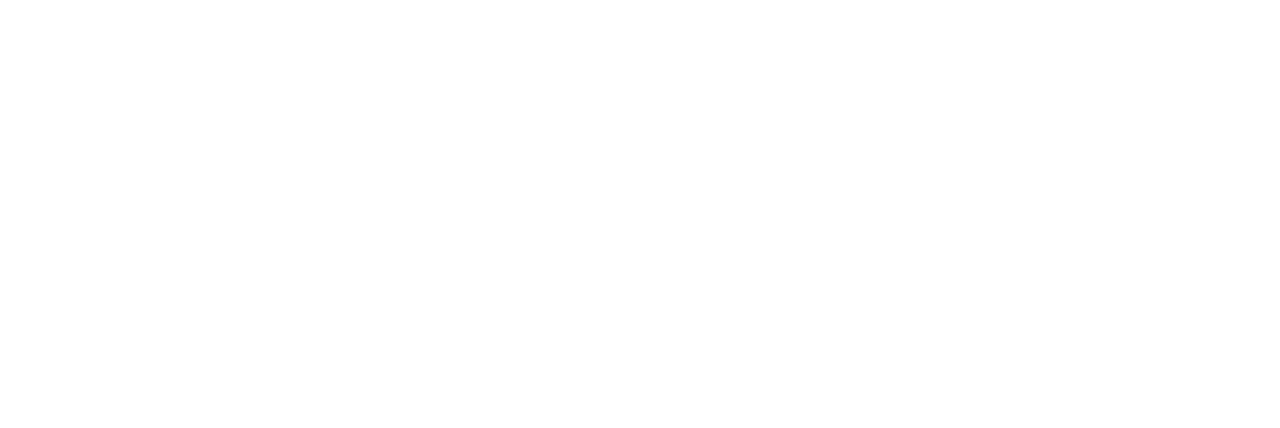
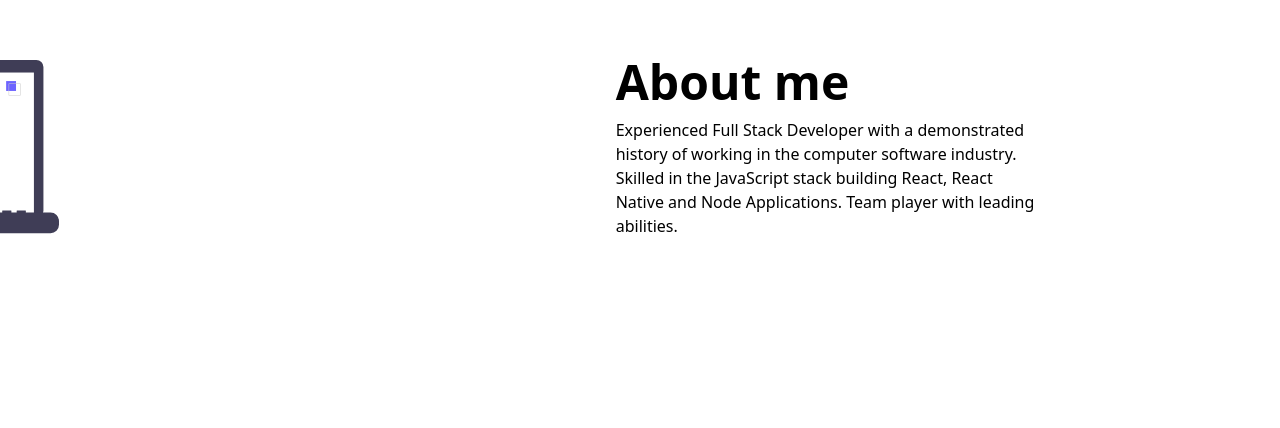
Before and after one commit to SL0TR/portfolio-ssr, a Next.js app: page / in a window 1280 px wide. Shown: the part 1052-1480 px from the top of the page. Built offline with nearby package versions, Linux system fonts and the light colour scheme.

Commit message:
chores; - create new custom hook useOnScreen - create new global context provider - migrate some states to global context - add horizontal parallax effect to about section

```diff
--- a/components/sections/about.js
+++ b/components/sections/about.js
@@ -1,8 +1,73 @@
-import React from "react";
+import React, { useEffect, useRef } from "react";
+import { useElementSize } from "hooks";
+import { useGlobalStateContext } from "context/GlobalContext";
 
 function AboutSection() {
+  const { offsetY, setContainerHeight, containerHeight } =
+    useGlobalStateContext();
+  const leftElem = useRef(null);
+  const rightElem = useRef(null);
+  const containerHeightElem = useRef(null);
+  const { height: leftElemHeight } = useElementSize({ elementRef: leftElem });
+  const { height: rightElemHeight } = useElementSize({ elementRef: rightElem });
+  const { height: aboutContainerHeight } = useElementSize({
+    elementRef: containerHeightElem,
+  });
+
+  console.log({ containerHeight });
+
+  useEffect(() => {
+    if (aboutContainerHeight) {
+      setContainerHeight((p) => ({ ...p, about: aboutContainerHeight }));
+    }
+  }, [aboutContainerHeight]);
+
   return (
-    <div className="min-h-screen relative flex flex-row justify-around dark:bg-gray-800 bg-white z-20"></div>
+    <div
+      ref={containerHeightElem}
+      className="min-h-screen relative flex flex-row justify-around dark:bg-gray-800 bg-white z-20"
+    >
+      <div className="relative w-1/3">
+        <div
+          // ref={containerRef}
+          className="w-full absolute z-10"
+          style={{
+            transform: `translateX(${
+              (offsetY - (containerHeight?.hero - 200)) * 0.6
+            }px)`,
+            top: `calc(50% - ${leftElemHeight / 2}px)`,
+          }}
+          ref={leftElem}
+        >
+          <img
+            className="px-2"
+            src="/guy-thinking.svg"
+            alt="mohaimin thinking"
+          />
+        </div>
+      </div>
+      <div className="w-1/3"></div>
+      <div className="relative w-1/3">
+        <div
+          className="w-full h-200 absolute"
+          style={{
+            transform: `translateX(-${
+              (offsetY - (containerHeight?.hero - 300)) * 0.6
+            }px)`,
+            top: `calc(50% - ${rightElemHeight / 2}px)`,
+          }}
+          ref={rightElem}
+        >
+          <h2 className="dark:text-white text-5xl font-bold">About me</h2>
+          <p className="text-md mt-3">
+            Experienced Full Stack Developer with a demonstrated history of
+            working in the computer software industry. Skilled in the JavaScript
+            stack building React, React Native and Node Applications. Team
+            player with leading abilities.
+          </p>
+        </div>
+      </div>
+    </div>
   );
 }
 
--- a/components/sections/hero.js
+++ b/components/sections/hero.js
@@ -1,22 +1,34 @@
 import React, { useEffect, useRef } from "react";
-import useParallax from "hooks/useParallax";
-import useElementSize from "hooks/useElementSize";
-import useTyped from "hooks/useTyped";
+import { useElementSize, useTyped } from "hooks";
+import { useGlobalStateContext } from "context/GlobalContext";
 
 function HeroSection() {
+  const { offsetY, setContainerHeight } = useGlobalStateContext();
   const greetingEL = useRef(null);
   useTyped({
     elemRef: greetingEL,
     strings: ["Hello", "হ্যালো", "Bonjour", "Hola", "Hello"],
   });
-  const offsetY = useParallax();
   const leftElem = useRef(null);
   const rightElem = useRef(null);
+  const containerHeightElem = useRef(null);
   const { height: leftElemHeight } = useElementSize({ elementRef: leftElem });
   const { height: rightElemHeight } = useElementSize({ elementRef: rightElem });
+  const { height: containerHeight } = useElementSize({
+    elementRef: containerHeightElem,
+  });
+
+  useEffect(() => {
+    if (containerHeight) {
+      setContainerHeight((p) => ({ ...p, hero: containerHeight }));
+    }
+  }, [containerHeight]);
 
   return (
-    <div className="min-h-screen flex flex-row justify-around dark:bg-gray-800 bg-gray-100">
+    <div
+      ref={containerHeightElem}
+      className="min-h-screen flex flex-row justify-around dark:bg-gray-800 bg-gray-100"
+    >
       <div className="relative w-1/3">
         <div
           className="w-full h-200 absolute"
@@ -47,7 +59,7 @@
           }}
           ref={rightElem}
         >
-          <img className="px-2" src="/guy-laptop.svg" />
+          <img className="px-2" src="/guy-laptop.svg" alt="mohaimin coding" />
         </div>
       </div>
     </div>
--- /dev/null
+++ b/context/GlobalContext.js
@@ -0,0 +1,22 @@
+import { useParallax } from "hooks";
+import React, { useContext, useState } from "react";
+
+const Context = React.createContext();
+
+export function useGlobalStateContext() {
+  return useContext(Context);
+}
+
+export const ContextProvider = ({ children }) => {
+  const offsetY = useParallax();
+  const [containerHeight, setContainerHeight] = useState({
+    hero: 0,
+    about: 0,
+  });
+
+  return (
+    <Context.Provider value={{ offsetY, containerHeight, setContainerHeight }}>
+      {children}
+    </Context.Provider>
+  );
+};
--- /dev/null
+++ b/hooks/index.js
@@ -0,0 +1,4 @@
+export { default as useElementSize } from "./useElementSize";
+export { default as useParallax } from "./useParallax";
+export { default as useTyped } from "./useTyped";
+// export { default as useOnScreen } from "./useOnScreen";
--- a/pages/_app.js
+++ b/pages/_app.js
@@ -1,11 +1,14 @@
 import { Layout } from "components/layout";
+import { ContextProvider } from "context/GlobalContext";
 import "../styles/styles.css";
 
 function MyApp({ Component, pageProps }) {
   return (
-    <Layout>
-      <Component {...pageProps} />
-    </Layout>
+    <ContextProvider>
+      <Layout>
+        <Component {...pageProps} />
+      </Layout>
+    </ContextProvider>
   );
 }
 
```
Also changed, not shown: hooks/useOnScreen.js (added, +21 -0 lines), 1 other file (tests, documents, lock files or other folders).
